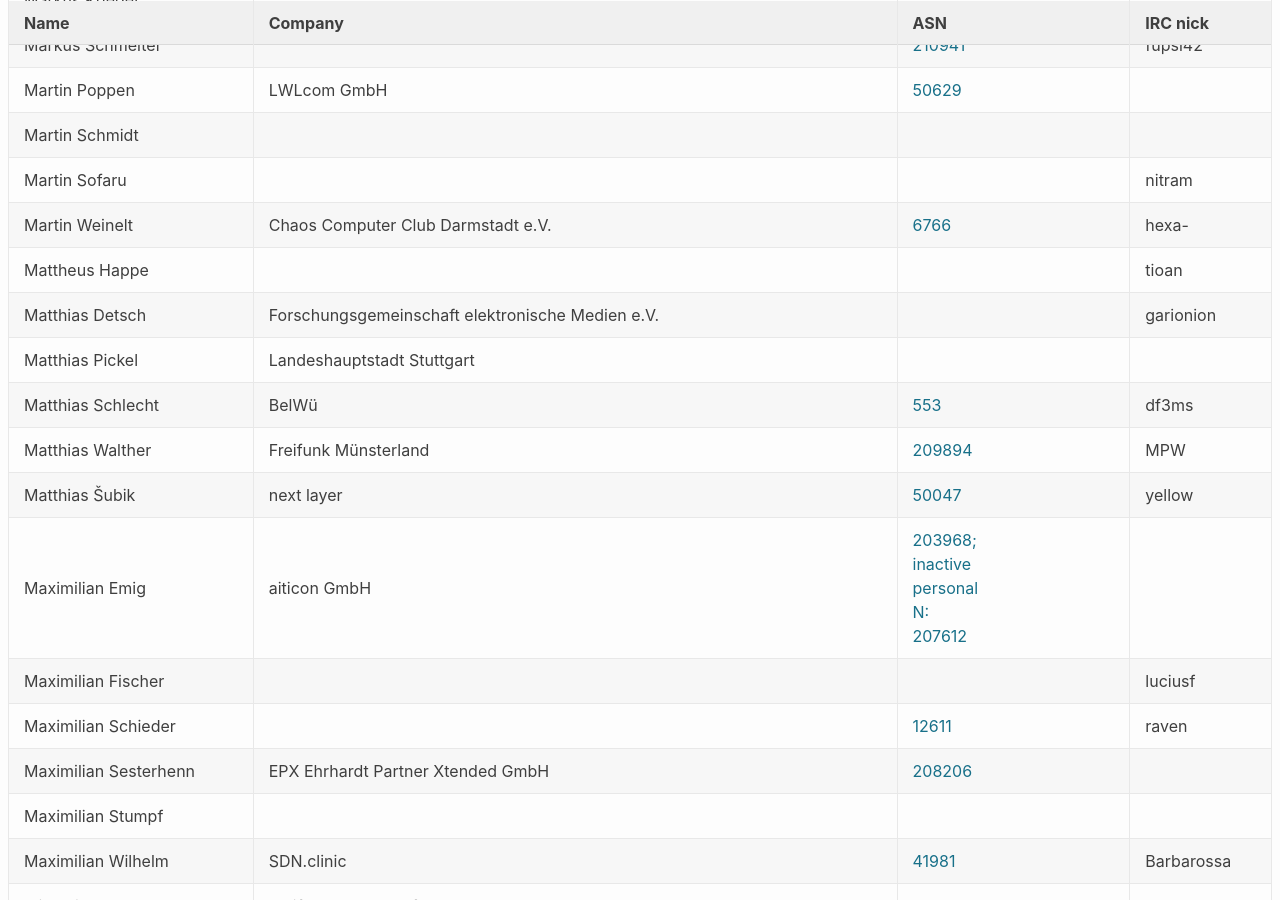
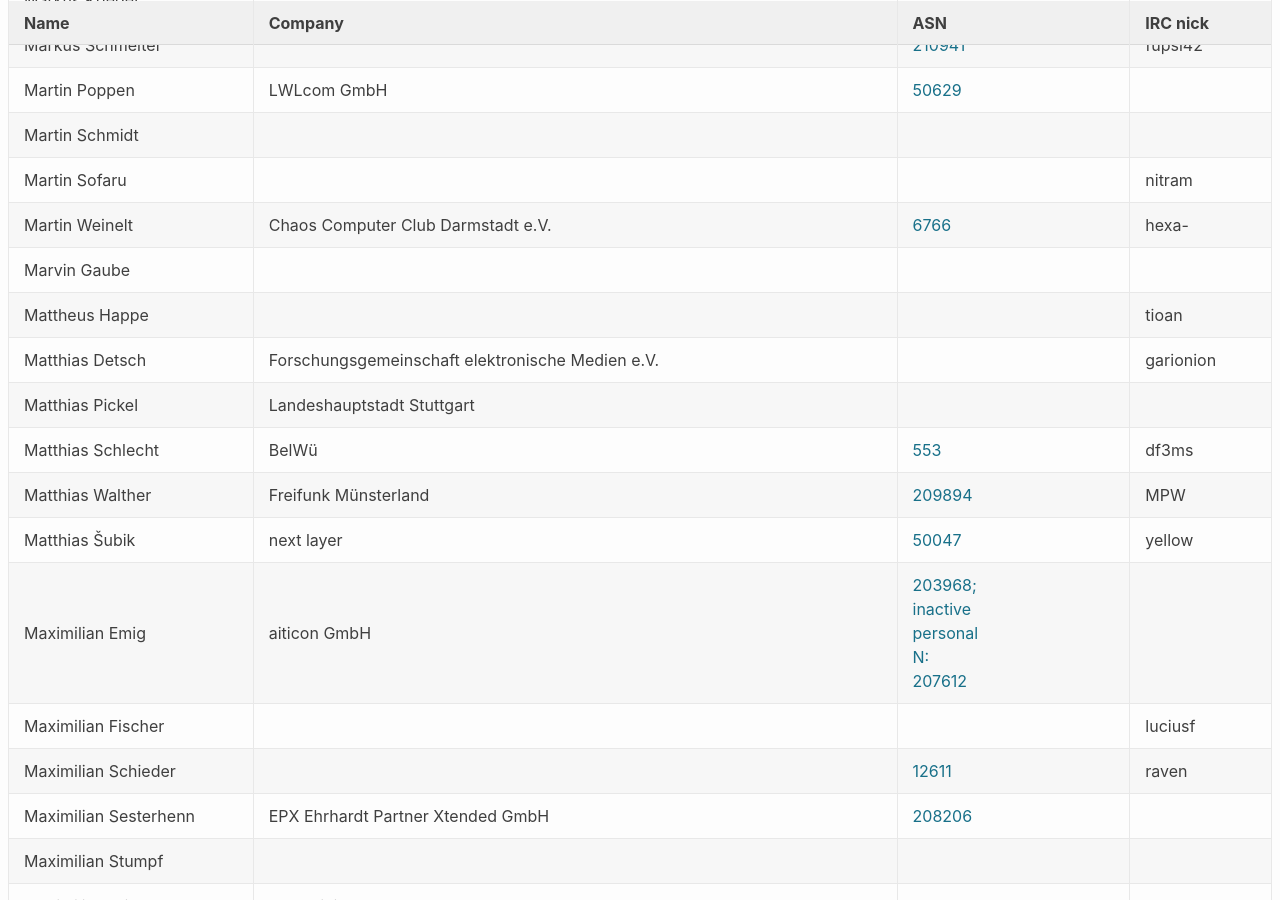
Before and after one commit to denog/pretix-attendeelist, a Jekyll site: the page built from denog13/index.markdown, in a window 1280 px wide and 900 px high, scrolled down 7378 px. Built offline with Jekyll 4.4.1, drawn with Linux system fonts in a browser that asks for light colours.

Commit message:
Latest data: Thu Oct 14 06:51:29 UTC 2021

```diff
--- a/_data/attendees_denog13.json
+++ b/_data/attendees_denog13.json
@@ -982,6 +982,12 @@
     "company": "Chaos Computer Club Darmstadt e.V.",
     "irc": "hexa-",
     "asn": "6766"
+  },
+  {
+    "name": "Marvin Gaube",
+    "company": null,
+    "irc": null,
+    "asn": null
   },
   {
     "name": "Mattheus Happe",
```
